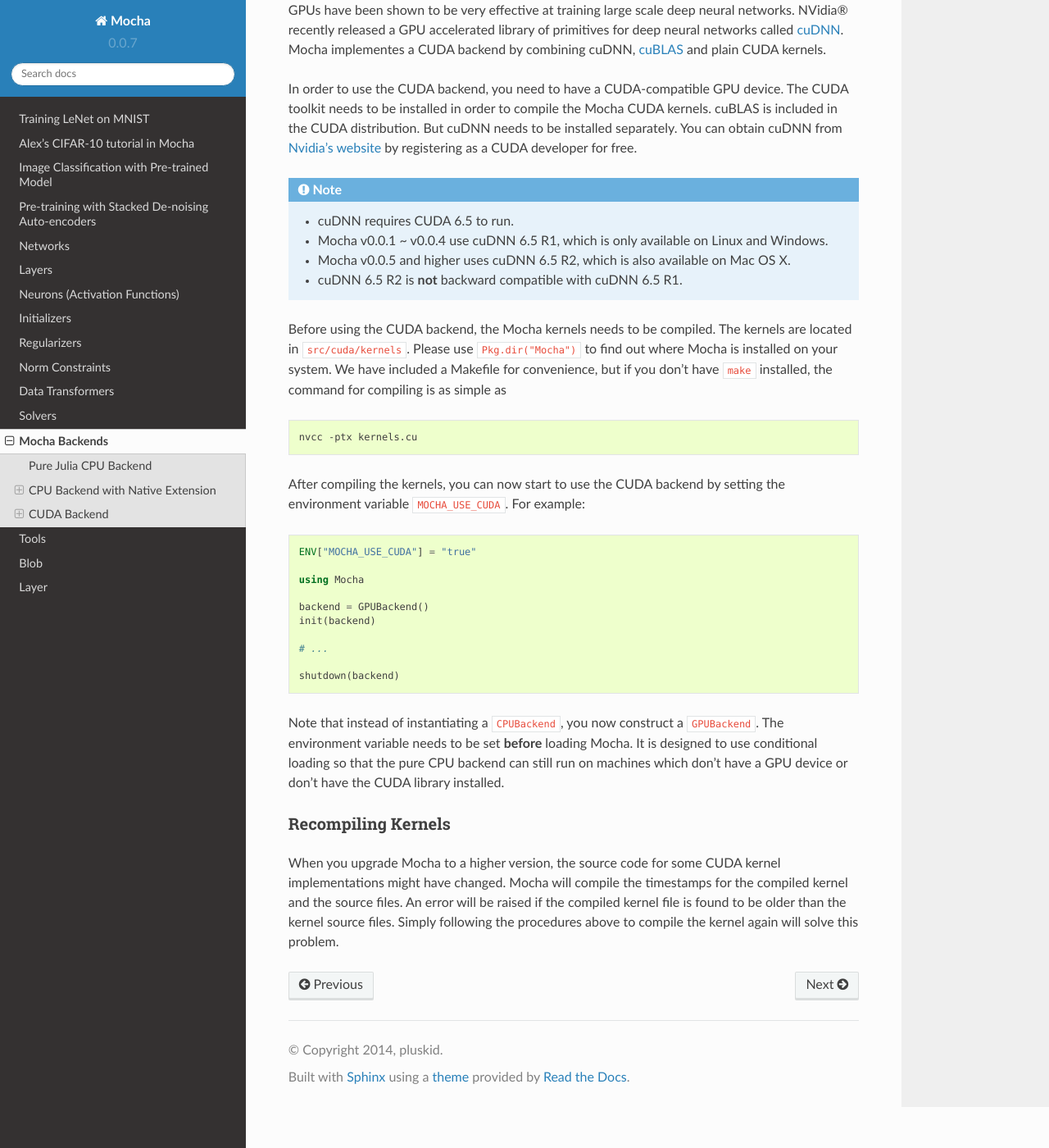
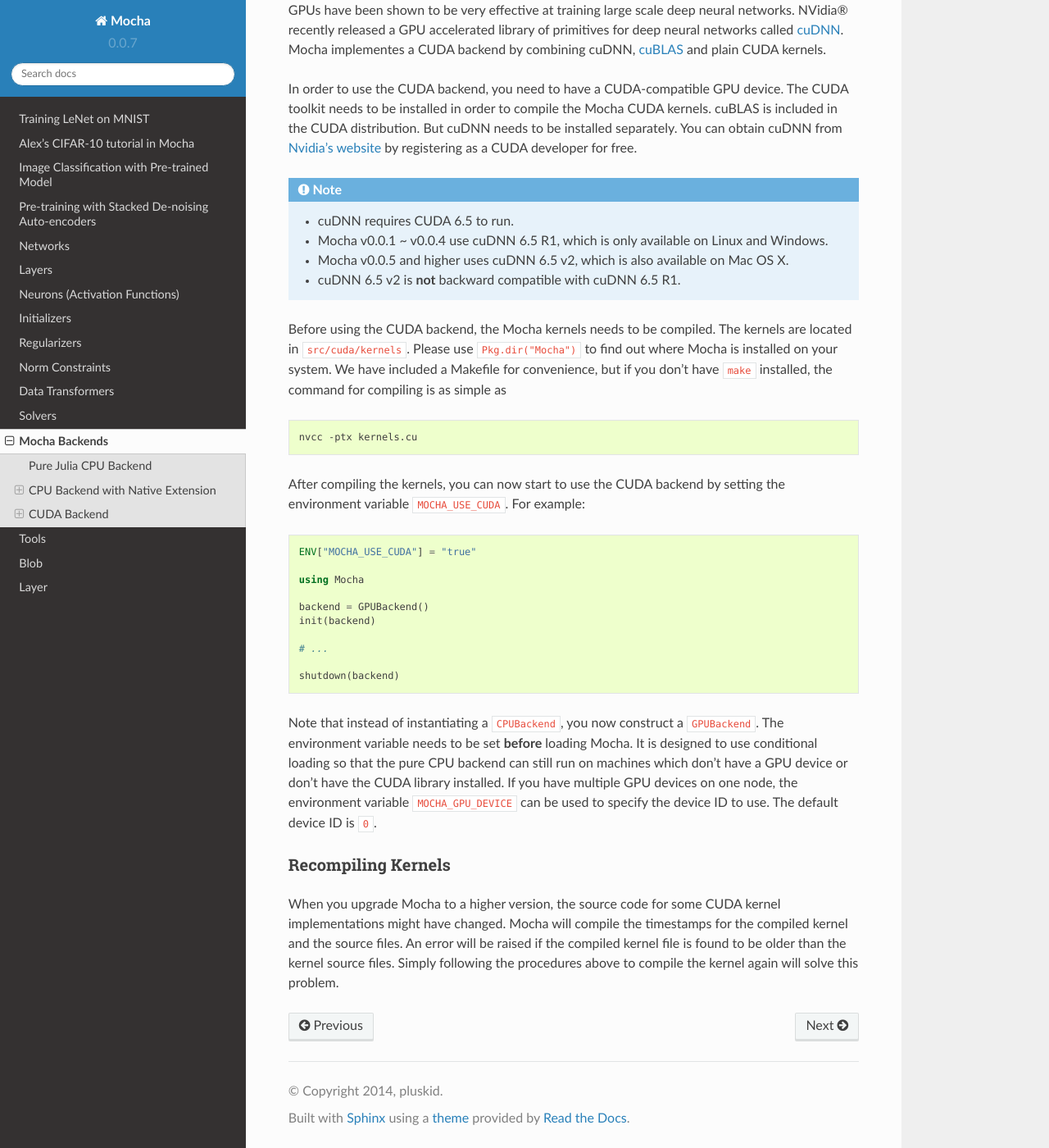
Before and after one commit to pluskid/Mocha.jl, a Sphinx documentation site: the page built from docs/user-guide/backend.rst, in a window 1280 px wide and 1400 px high, scrolled down 2283 px. Shown: the whole window at 82% size. Built offline with Sphinx 7.4.7 and the Read the Docs theme 2.0.0, drawn with Linux system fonts in a browser that asks for light colours.

Commit message:
allow specifying CUDA device ID

```diff
--- a/docs/user-guide/backend.rst
+++ b/docs/user-guide/backend.rst
@@ -130,9 +130,9 @@
    * cuDNN requires CUDA 6.5 to run.
    * Mocha v0.0.1 ~ v0.0.4 use cuDNN 6.5 R1, which is only available on Linux
      and Windows.
-   * Mocha v0.0.5 and higher uses cuDNN 6.5 R2, which is also
+   * Mocha v0.0.5 and higher uses cuDNN 6.5 v2, which is also
      available on Mac OS X.
-   * cuDNN 6.5 R2 is **not** backward compatible with cuDNN 6.5 R1.
+   * cuDNN 6.5 v2 is **not** backward compatible with cuDNN 6.5 R1.
 
 Before using the CUDA backend, the Mocha kernels needs to be compiled. The kernels
 are located in ``src/cuda/kernels``. Please use ``Pkg.dir("Mocha")`` to find out
@@ -163,7 +163,10 @@
 Note that instead of instantiating a ``CPUBackend``, you now construct
 a ``GPUBackend``. The environment variable needs to be set **before** loading
 Mocha. It is designed to use conditional loading so that the pure CPU backend
-can still run on machines which don't have a GPU device or don't have the CUDA library installed.
+can still run on machines which don't have a GPU device or don't have the CUDA
+library installed. If you have multiple GPU devices on one node, the environment
+variable ``MOCHA_GPU_DEVICE`` can be used to specify the device ID to use. The
+default device ID is ``0``.
 
 Recompiling Kernels
 ~~~~~~~~~~~~~~~~~~~
```
Also changed, not shown: 2 other files.
